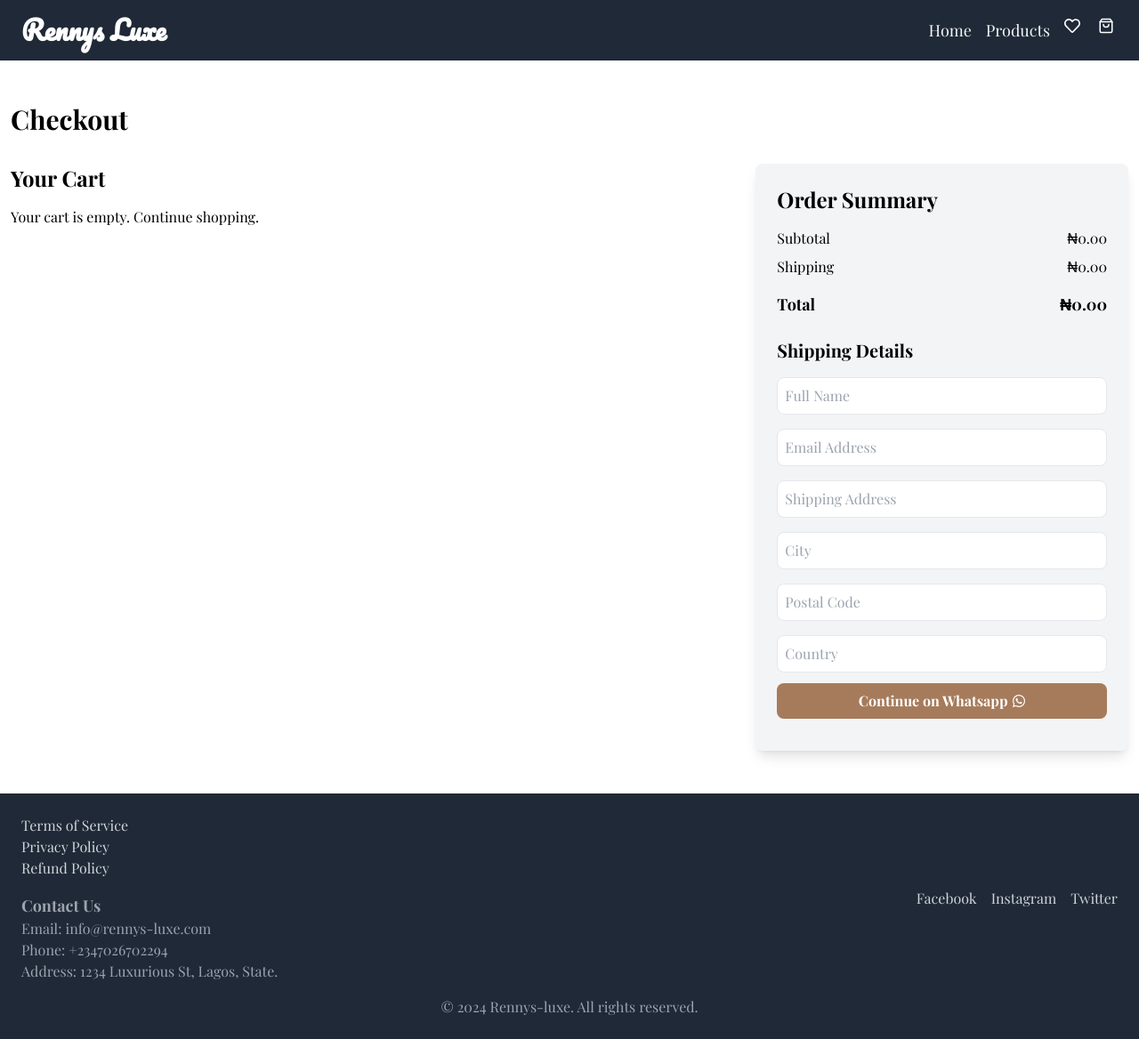
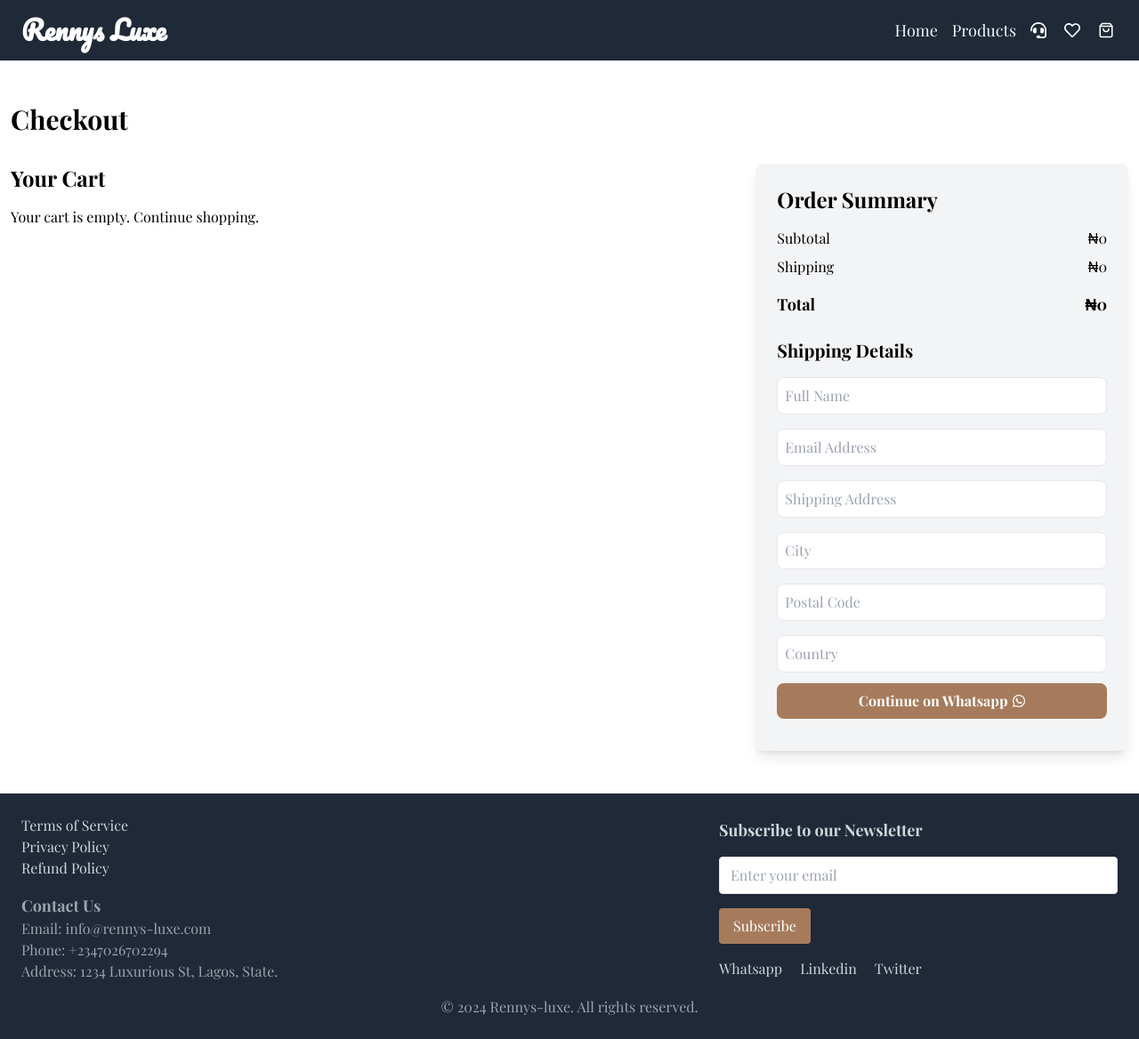
Before and after one commit to victorjayeoba/renny-luxe, a Next.js app: page /cart-checkout in a window 1280 px wide. Shown: the whole page at 89% size. Built offline with nearby package versions, Linux system fonts and the light colour scheme.

Commit message:
final touch

```diff
--- a/app/cart-checkout/page.js
+++ b/app/cart-checkout/page.js
@@ -66,7 +66,7 @@ const CheckoutPage = () => {
       message += `Product: ${item.name}\nQuantity: ${item.quantity}\n\n`;
     });
 
-    message += `Total: ₦${total.toFixed(2)}`;
+    message += `Total: ₦${total.toLocaleString()}`;
 
     const whatsappLink = `https://wa.me/${phoneNumber}?text=${encodeURIComponent(message)}`;
 
@@ -86,7 +86,7 @@ const CheckoutPage = () => {
             </p>
           ) : (
             cartItems.map((item) => (
-              <div key={item.id} className="flex gap-4 items-center mb-6">
+              <div key={item.id} className="flex gap-4 items-center mb-6 pb-3 border-b-2">
                 <Image
                   src={item.main_image}
                   width={100}
@@ -97,7 +97,7 @@ const CheckoutPage = () => {
                 <div className="flex flex-col items-center gap-3 basis-[60%]">
                   <div className="flex flex-col text-center ">
                     <h3 className="text-lg font-semibold line-clamp-2">{item.name}</h3>
-                    <p className="text-gray-600">₦{item.price}</p>
+                    <p className="text-gray-600">₦{item.price.toLocaleString()}</p>
                   </div>
 
                   {/* Quantity Control */}
@@ -120,9 +120,9 @@ const CheckoutPage = () => {
                 <div className="basis-[10%]">
                   <button
                     onClick={() => removeItem(item.id)}
-                    className="text-red-500 ml-4 basis-[10%] mx-auto bg-slate-200 hover:bg-slate-400 p-5 rounded-full transition"
+                    className="text-red-500 ml-4 basis-[10%] mx-auto bg-slate-200 active:bg-slate-400 p-3 rounded-full transition"
                   >
-                    <FaTrash />
+                    <FaTrash size={16} />
                   </button>
                 </div>
               </div>
@@ -135,15 +135,15 @@ const CheckoutPage = () => {
           <h2 className="text-2xl font-semibold mb-4">Order Summary</h2>
           <div className="flex justify-between mb-2">
             <p>Subtotal</p>
-            <p>₦{subtotal.toFixed(2)}</p>
+            <p>₦{subtotal.toLocaleString()}</p>
           </div>
           <div className="flex justify-between mb-2">
             <p>Shipping</p>
-            <p>₦{shipping.toFixed(2)}</p>
+            <p>₦{shipping.toLocaleString()}</p>
           </div>
           <div className="flex justify-between font-bold text-lg mt-4">
             <p>Total</p>
-            <p>₦{total.toFixed(2)}</p>
+            <p>₦{total.toLocaleString()}</p>
           </div>
 
           {/* Checkout Form */}
--- a/app/common/Header.jsx
+++ b/app/common/Header.jsx
@@ -1,7 +1,7 @@
 "use client";
 import { useState, useEffect } from "react";
 import { motion, AnimatePresence } from "framer-motion";
-import { FaRegHeart } from "react-icons/fa";
+import { FaHeadset, FaRegHeart } from "react-icons/fa";
 import { FiShoppingBag } from "react-icons/fi";
 import Link from "next/link";
 
@@ -9,10 +9,9 @@ export default function Header() {
   const [isOpen, setIsOpen] = useState(false);
   const [isFixed, setIsFixed] = useState(false);
 
-
   useEffect(() => {
     const handleScroll = () => {
-      if (window.scrollY > 100) {
+      if (window.scrollY > 200) {
         setIsFixed(true);
       } else {
         setIsFixed(false);
@@ -27,8 +26,10 @@ export default function Header() {
 
   return (
     <AnimatePresence>
-      <motion.header
-        className={`z-50 bg-gray-800 ${isFixed ? "fixed top-0 w-full shadow-lg" : "relative"} transition-all duration-300`}
+      <div className="bg-gray-800 ">      <motion.header
+        className={`z-50 bg-gray-800 ${
+          isFixed ? "fixed top-0 w-full shadow-lg" : "relative"
+        } transition-all duration-300`}
         initial={{ y: -100 }}
         animate={{ y: 0 }}
         exit={{ y: -100 }}
@@ -63,11 +64,15 @@ export default function Header() {
           </div>
 
           {/* Nav Links */}
-          <nav className={`hidden md:flex gap-4 text-lg`}>
-            {[{ label: "Home", link: "/" }, { label: "Products", link: "/products" }].map((item, index) => (
+          <nav className={`hidden md:flex item-center gap-4 text-lg`}>
+            {[
+              { label: "Home", link: "/" },
+              { label: "Products", link: "/products" },
+            ].map((item, index) => (
               <motion.a
                 key={index}
                 href={item.link}
+                target="_blank"
                 className="text-slate-100 hover:text-white transition duration-300 transform hover:scale-105"
                 initial={{ y: -20, opacity: 0 }}
                 animate={{ y: 0, opacity: 1 }}
@@ -76,12 +81,21 @@ export default function Header() {
                 {item.label}
               </motion.a>
             ))}
+            <div className="flex items-center">
+              <Link href={"/contact-us"}>
+                <FaHeadset  className="mr-1 cursor-pointer" />
+              </Link>
+            </div>
+            <div className="flex items-center">
               <Link href={"/wishlist"}>
                 <FaRegHeart className="mr-1 cursor-pointer" />
               </Link>
+            </div>
+            <div className="flex items-center">
               <Link href={"/cart-checkout"}>
                 <FiShoppingBag className="mr-1 cursor-pointer" />
               </Link>
+            </div>
           </nav>
         </div>
 
@@ -93,13 +107,19 @@ export default function Header() {
         >
           <nav className="flex-col space-y-4 py-3">
             <ul className="flex flex-col gap-4">
-              {[{ label: "Home", link: "/" }, { label: "Products", link: "/products" }].map((item, index) => (
+              {[
+                { label: "Home", link: "/" },
+                { label: "Products", link: "/products" },
+                { label: "Customer Care", link: "/contact-us" },
+              ].map((item, index) => (
                 <li key={index}>
                   <motion.a
                     href={item.link}
                     className="text-gray-600 hover:text-gray-900 transition duration-300 transform hover:scale-105"
                     initial={{ y: -10, opacity: 0 }}
-                    animate={isOpen ? { y: 0, opacity: 1 } : { y: -10, opacity: 0 }}
+                    animate={
+                      isOpen ? { y: 0, opacity: 1 } : { y: -10, opacity: 0 }
+                    }
                     transition={{ delay: index * 0.1 }}
                   >
                     {item.label}
@@ -109,7 +129,8 @@ export default function Header() {
             </ul>
           </nav>
         </motion.div>
-      </motion.header>
+      </motion.header></div>
+
     </AnimatePresence>
   );
 }
--- a/app/component/Footer.jsx
+++ b/app/component/Footer.jsx
@@ -1,17 +1,27 @@
-import React from 'react';
+"use client"
+import React, { useState } from 'react';
 
 function Footer() {
+  const [email, setEmail] = useState("");
+  const [submittedEmail, setSubmittedEmail] = useState("");
+  const [isSubmitted, setIsSubmitted] = useState(false);
+  const handleSubmit = (event) => {
+    event.preventDefault();
+    setSubmittedEmail(email)
+    setIsSubmitted(true)
+    setEmail(""); // Clear the input after submission
+  };
   return (
     <footer className="bg-gray-800 text-gray-300 py-6">
       <div className="container mx-auto px-6 xl:flex justify-between items-center">
         <div>
-          <a href="/terms-of-services" className="block hover:text-white">
+          <a  target='_blank'  href="/terms-of-service" className="block hover:text-white">
             Terms of Service
           </a>
-          <a href="/privacy-policy" className="block hover:text-white">
+          <a  target='_blank'  href="/privacy-policy" className="block hover:text-white">
             Privacy Policy
           </a>
-          <a href="/refund-policy" className="block hover:text-white">
+          <a  target='_blank'  href="/refund-policy" className="block hover:text-white">
             Refund Policy
           </a>
                {/* Contact Information Section */}
@@ -25,16 +35,44 @@ function Footer() {
       </div>
 
         </div>
-        <div className="flex space-x-4">
-          <a href="#" className="hover:text-white">
-            Facebook
+        <div className="flex basis-[50%] max-w-md flex-col space-y-4">
+        <div className="">
+        <h2 className="text-lg font-bold mb-4">Subscribe to our Newsletter</h2>
+        <form onSubmit={handleSubmit}>
+          <input
+            type="email"
+            placeholder="Enter your email"
+            value={email}
+            onChange={(e) => setEmail(e.target.value)}
+            className="border text-black rounded w-full px-3 py-2 mb-4"
+            required
+          />
+
+          <div className="flex ">
+          {!isSubmitted ?
+            <button
+              type="submit"
+              className="bg-[#A67B5B] text-white rounded px-4 py-2 hover:bg-[#946c4b]"
+            >
+              Subscribe
+            </button>
+             : <p className='text-lime-300'> Thanks for subscribing {submittedEmail}</p>}
+          </div>
+        </form>
+
+    </div>
+    <div className='flex flex-wrap space-x-5'>
+    <a target='_blank' href={`https://wa.me/2347026702294?text="Hey Renny Luxe!, I need some producs"`} className="hover:text-white">
+            Whatsapp
           </a>
-          <a href="#" className="hover:text-white">
-            Instagram
+          <a target='_blank' href="https://www.linkedin.com/in/victor-jayeoba-400b96253" className="hover:text-white">
+            Linkedin
           </a>
-          <a href="#" className="hover:text-white">
+          <a target='_blank' href="https://x.com/VickyJay_media/" className="hover:text-white">
             Twitter
           </a>
+    </div>
+
         </div>
       </div>
 
--- a/app/component/Newsletter.jsx
+++ b/app/component/Newsletter.jsx
@@ -12,7 +12,7 @@ const NewsletterModal = ({ isOpen, onClose, onSubmit }) => {
 
   return (
     <div className="fixed inset-0 flex items-center justify-center bg-black bg-opacity-50 z-50">
-      <div className="bg-white rounded-lg p-6 shadow-lg max-w-sm mx-auto">
+      <div className="bg-white rounded-lg p-6 shadow-lg w-[90%] max-w-lg mx-auto">
         <h2 className="text-lg font-bold mb-4">Subscribe to our Newsletter</h2>
         <form onSubmit={handleSubmit}>
           <input
--- a/app/component/ProductDetailsStatic.js
+++ b/app/component/ProductDetailsStatic.js
@@ -68,7 +68,7 @@ const ProductDetailsStatic = ({ productID }) => {
               );
             })
           ) : (
-            <p>No additional images available</p>
+            <p>No additional<br/> images available</p>
           )}
 
           {/* Main Image */}
--- a/app/page.js
+++ b/app/page.js
@@ -52,8 +52,9 @@ export default function Home() {
 
   // Overlay component
   const LoadingOverlay = () => (
-    <div className="fixed inset-0 flex items-center justify-center bg-black bg-opacity-50 z-50">
-      <div className="w-16 h-16 border-4 border-t-transparent border-[#A67B5B] rounded-full animate-spin"></div>
+    <div className="fixed inset-0 flex space-x-2 backdrop-blur-lg items-center justify-center bg-slate-100 bg-opacity-50 z-50">
+    <div className="w-16 h-16 border-4 border-t-transparent border-[#A67B5B] rounded-full animate-spin"></div>
+    <p>Requestng product from server...</p>
     </div>
   );
 
--- a/app/products/page.js
+++ b/app/products/page.js
@@ -15,7 +15,7 @@ export async function generateMetadata({ searchParams }) {
 // Ensure to wrap in Suspense
 export default function Page() {
   return (
-    <Suspense fallback={<div>Loading...</div>}>
+    <Suspense fallback={<div className='min-h-screen'>Loading...</div>}>
       <SearchComponent />
     </Suspense>
   );
--- a/app/wishlist/page.js
+++ b/app/wishlist/page.js
@@ -22,7 +22,7 @@ const Wishlist = () => {
                     {wishlist.map((item) => (
                         <Link  key={item.id} className='block' href={`/products/${item.id}`}>
                              <div className="border rounded-lg p-4 shadow">
-                            <Image src={item.main_image} width={100} height={100}/>
+                            <Image src={item.main_image} alt={item.main_image} width={100} height={100}/>
                             <h2 className="text-xl font-semibold">{item.name}</h2>
                             <p className="text-gray-700">${item.price.toLocaleString()}</p>
                         </div>
```
Also changed, not shown: app/component/ProductCard.js (+6 -5 lines), app/component/ProductDeatils.js (+4 -5 lines), app/component/ProductDetailsClient.js (+4 -4 lines). Lines whose indentation alone changed are shown as unchanged.
